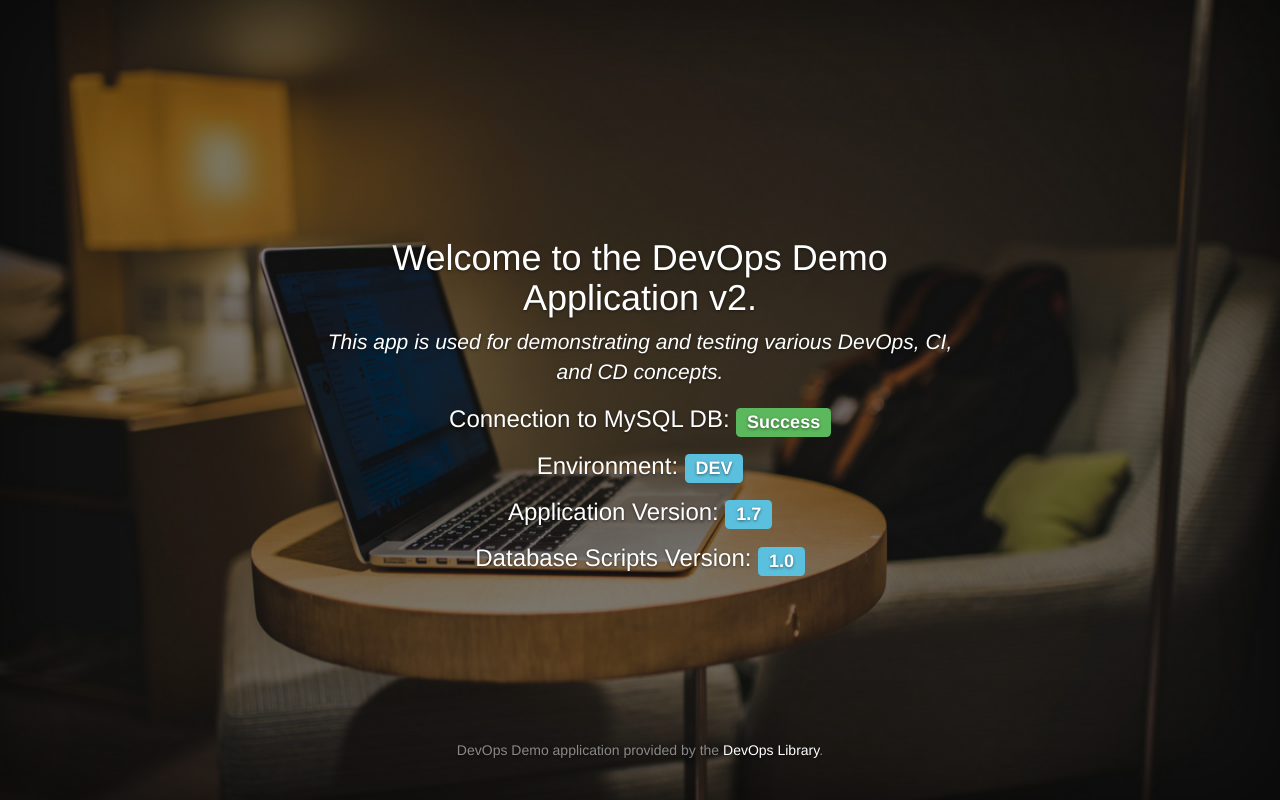
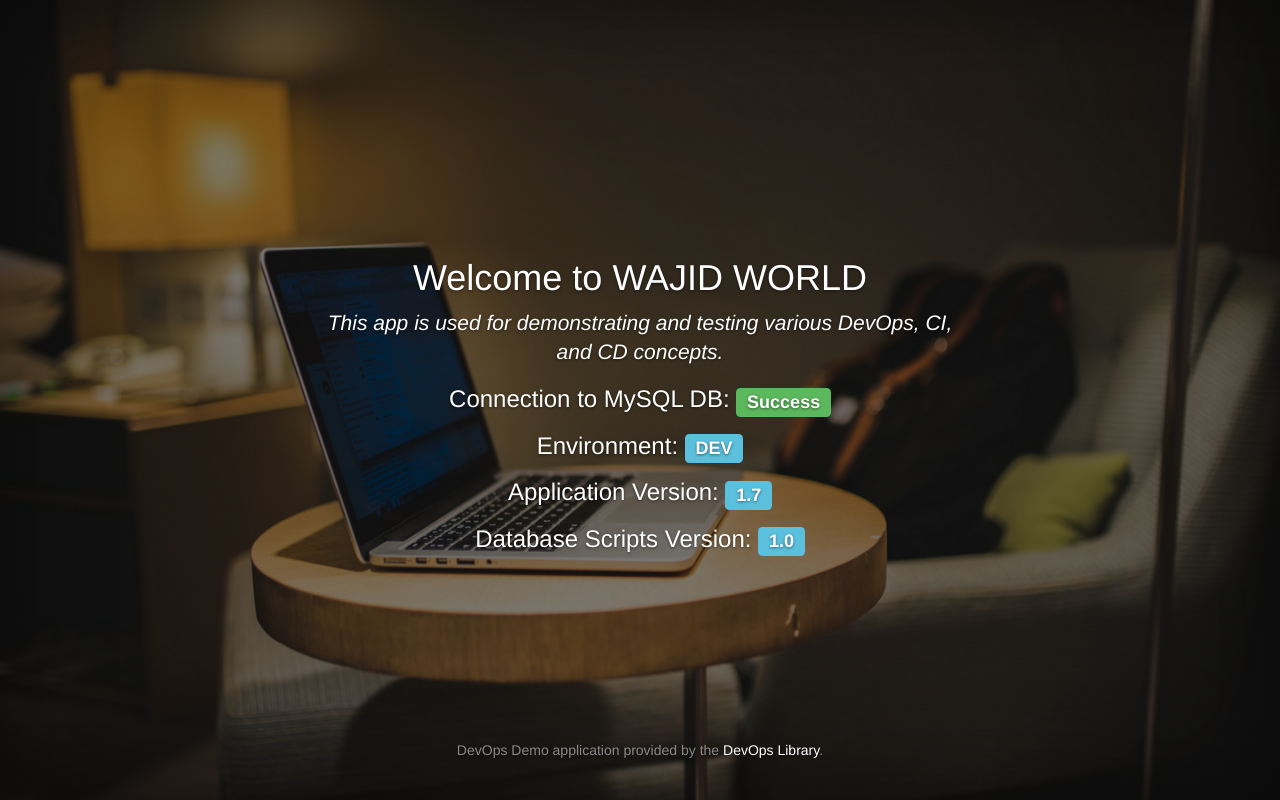
Before and after one commit to WajidAli3301/Openshift-php-site, a PHP site: page / in a window 1280 px wide. Run offline with PHP 8.4, Linux system fonts and the light colour scheme; data comes from the database, SQL or seed files in the repository; data that the repository does not hold is empty.

Commit message:
Update index.php

```diff
--- a/devops-demo-app-master/index.php
+++ b/devops-demo-app-master/index.php
@@ -64,7 +64,7 @@ $conn->close(); ?>
         <div class="cover-container">
 
             <div class="inner cover">
-                <h1 class="cover-heading">Welcome to the DevOps Demo Application v2.</h1>
+                <h1 class="cover-heading">Welcome to WAJID WORLD</h1>
                 <p class="lead"><i>This app is used for demonstrating and testing various DevOps, CI, and CD concepts.</i></p>
                 <h3>Connection to MySQL DB:
                     <?php
```
